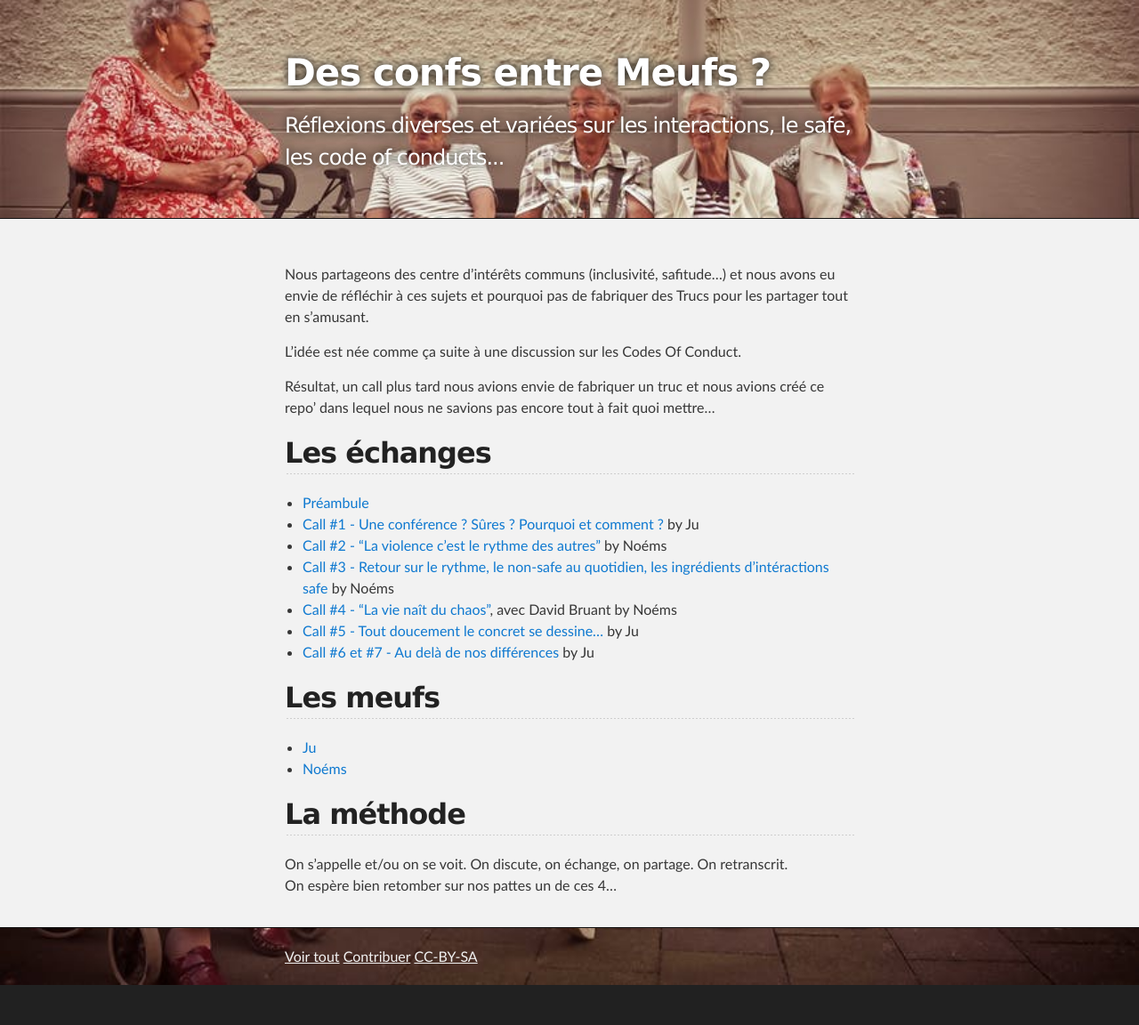
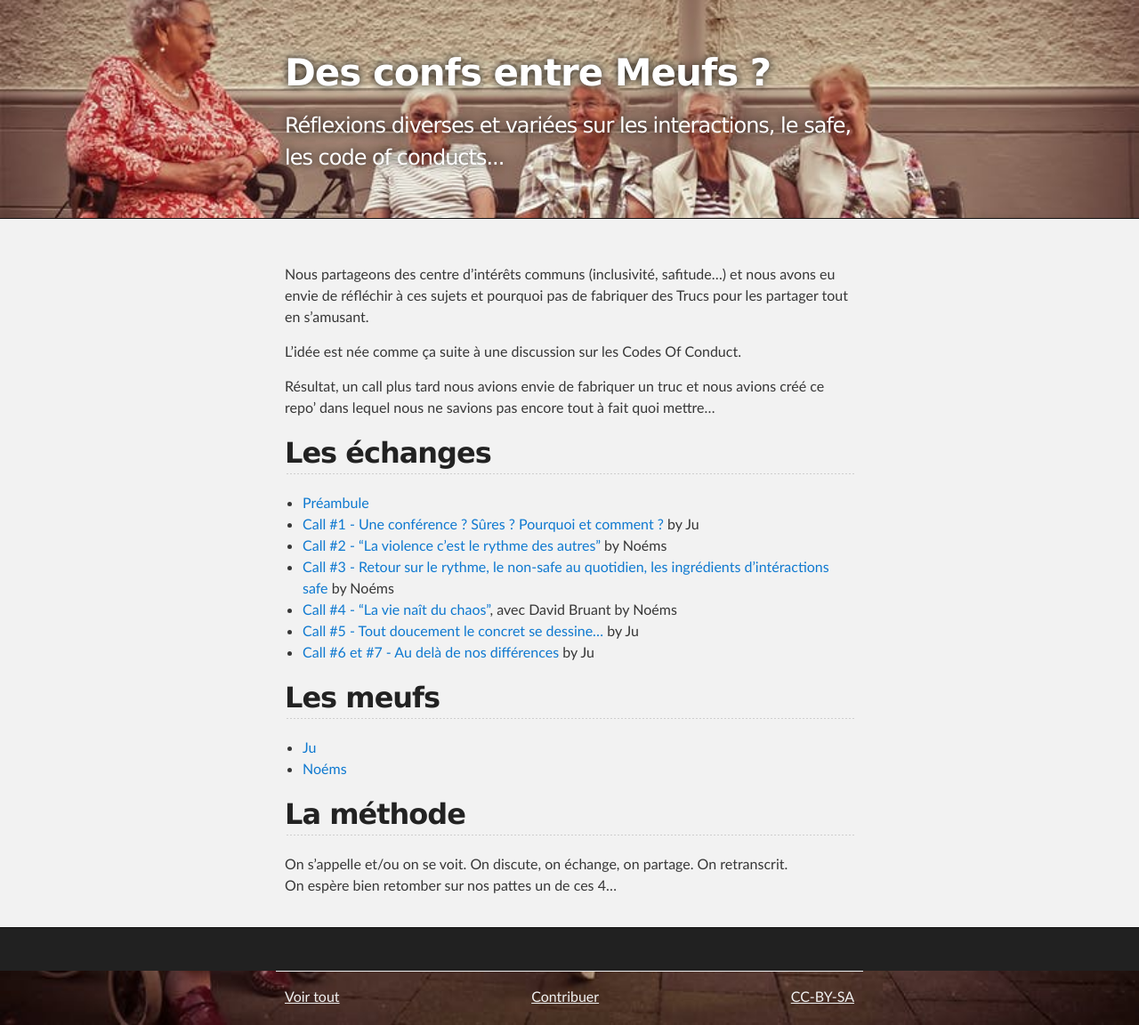
Before and after one commit to Julia-barbelane/des-conf-entre-meufs, a Jekyll site: the page built from README.md, in a window 1280 px wide. Shown: the whole page at 89% size. Built offline with Jekyll 4.4.1, drawn with Linux system fonts in a browser that asks for light colours; our own code applies the rules of GitHub Pages for plain Markdown files; before the commit the page ends 1107 px from its top, so only the background shows below that.

Commit message:
ajout .site-footer

```diff
--- a/_sass/jekyll-theme-slate.scss
+++ b/_sass/jekyll-theme-slate.scss
@@ -369,6 +369,14 @@ Full-Width Styles
   background-position: bottom;
 }
 
+.site-footer {
+  padding-top: 1rem;
+  margin-top: 3rem;
+  border-top: solid 1px #eff0f1;
+  display: flex;
+  justify-content: space-between;
+  }
+
 
 
 /*******************************************************************************
```
